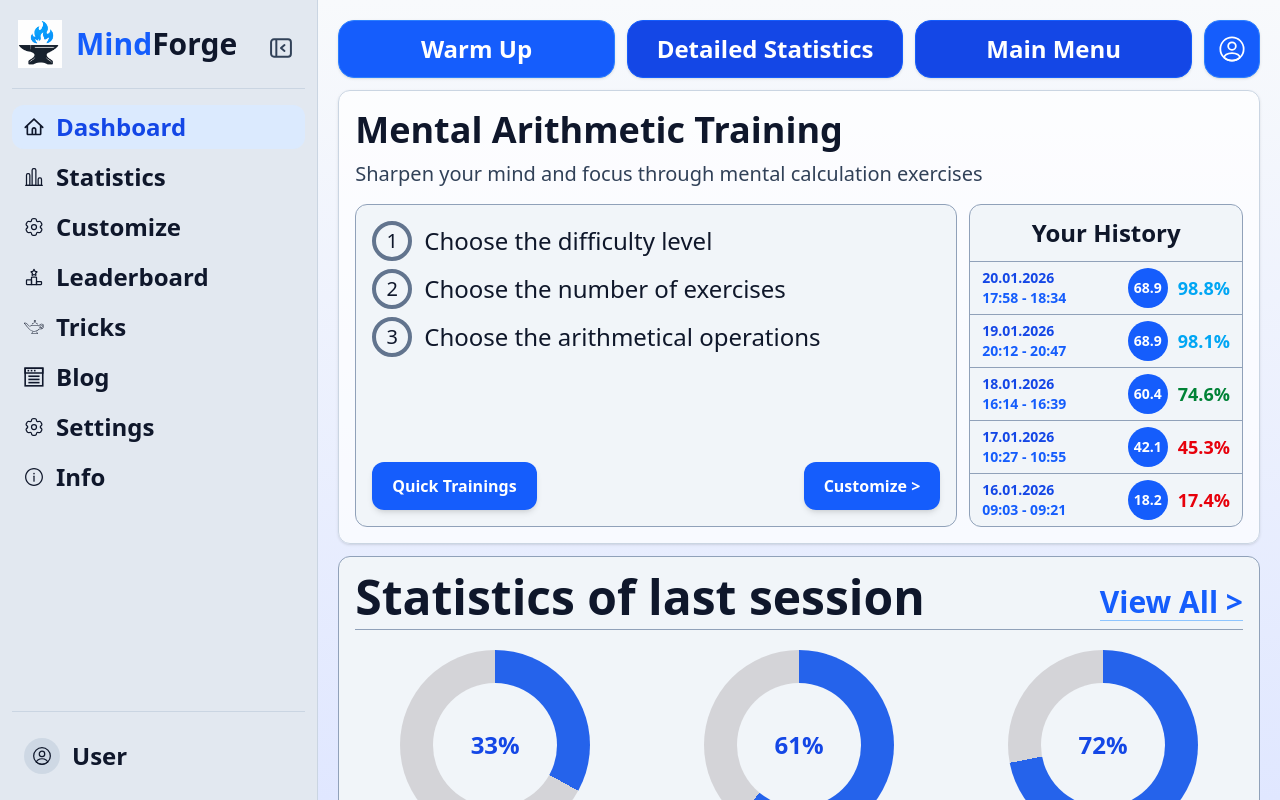
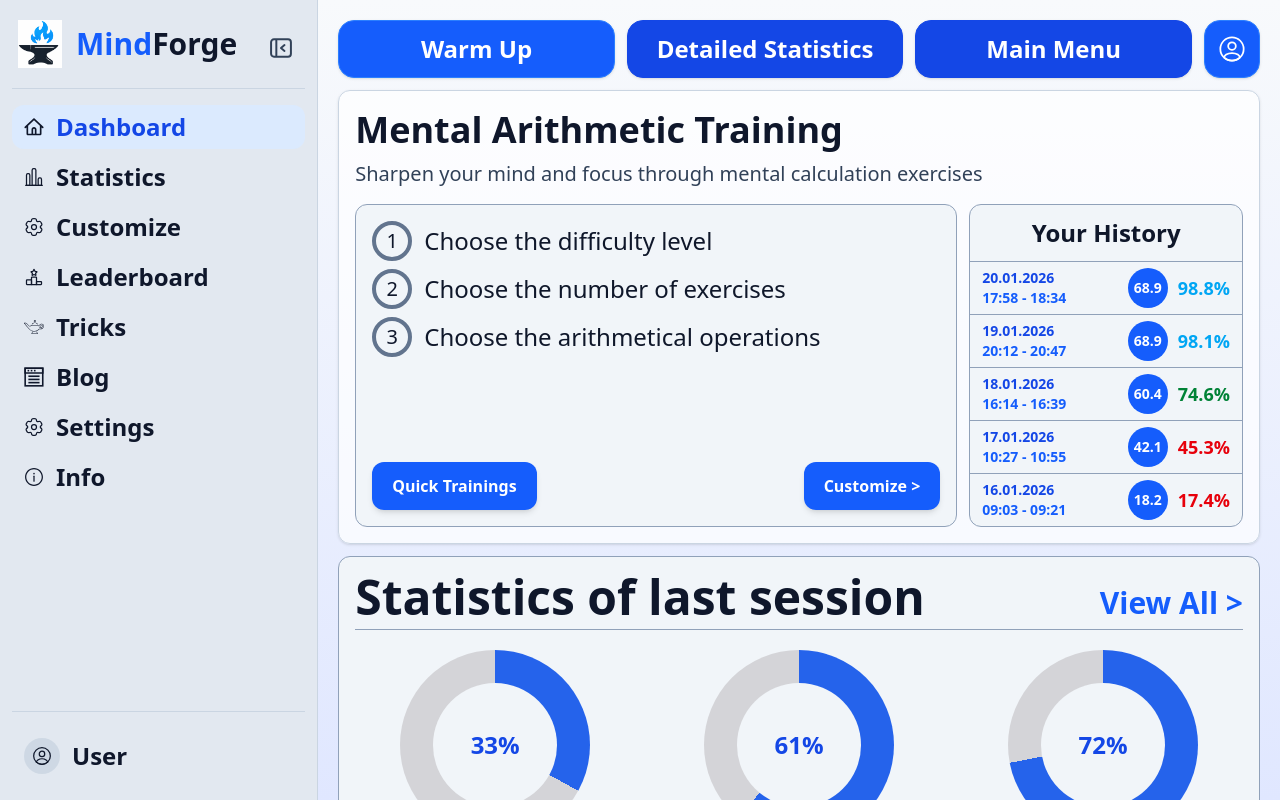
Before and after one commit to MikhailMaidan/mindforge, a Vue app: page / in a window 1280 px wide. Built offline with nearby package versions, Linux system fonts and the light colour scheme.

Commit message:
fix: change styling for statistics

```diff
--- a/src/widgets/last-session/ui/LastSessionStatsWidget.vue
+++ b/src/widgets/last-session/ui/LastSessionStatsWidget.vue
@@ -21,7 +21,7 @@ const onViewAllClick = () => {
       <h3 class="mb-2 text-3xl font-extrabold text-slate-900 md:text-5xl">{{ title }}</h3>
       <button
         type="button"
-        class="mb-2 border-0 border-b border-blue-300 bg-transparent p-0 text-xl font-bold text-blue-600 md:text-3xl"
+        class="mb-2 border-0 bg-transparent p-0 text-xl font-bold text-blue-600 no-underline md:text-3xl"
         @click="onViewAllClick"
       >
         View All &gt;
--- a/src/widgets/top-actions/ui/TopActionsWidget.vue
+++ b/src/widgets/top-actions/ui/TopActionsWidget.vue
@@ -33,7 +33,7 @@ const openUserProfile = () => {
 
     <button
       type="button"
-      class="inline-flex min-h-14 items-center justify-center rounded-2xl border border-blue-600 bg-blue-700 px-6 py-3 text-2xl font-semibold text-white shadow-sm transition hover:bg-blue-800"
+      class="inline-flex min-h-14 items-center justify-center rounded-2xl border border-blue-700 bg-blue-700 px-6 py-3 text-2xl font-semibold text-white shadow-sm transition hover:brightness-105"
       @click="openDetailedStatistics"
     >
       Detailed Statistics
@@ -41,7 +41,7 @@ const openUserProfile = () => {
 
     <button
       type="button"
-      class="inline-flex min-h-14 items-center justify-center rounded-2xl border border-blue-600 bg-blue-700 px-6 py-3 text-2xl font-semibold text-white shadow-sm transition hover:bg-blue-800"
+      class="inline-flex min-h-14 items-center justify-center rounded-2xl border border-blue-700 bg-blue-700 px-6 py-3 text-2xl font-semibold text-white shadow-sm transition hover:brightness-105"
       @click="openMainMenu"
     >
       Main Menu
```
